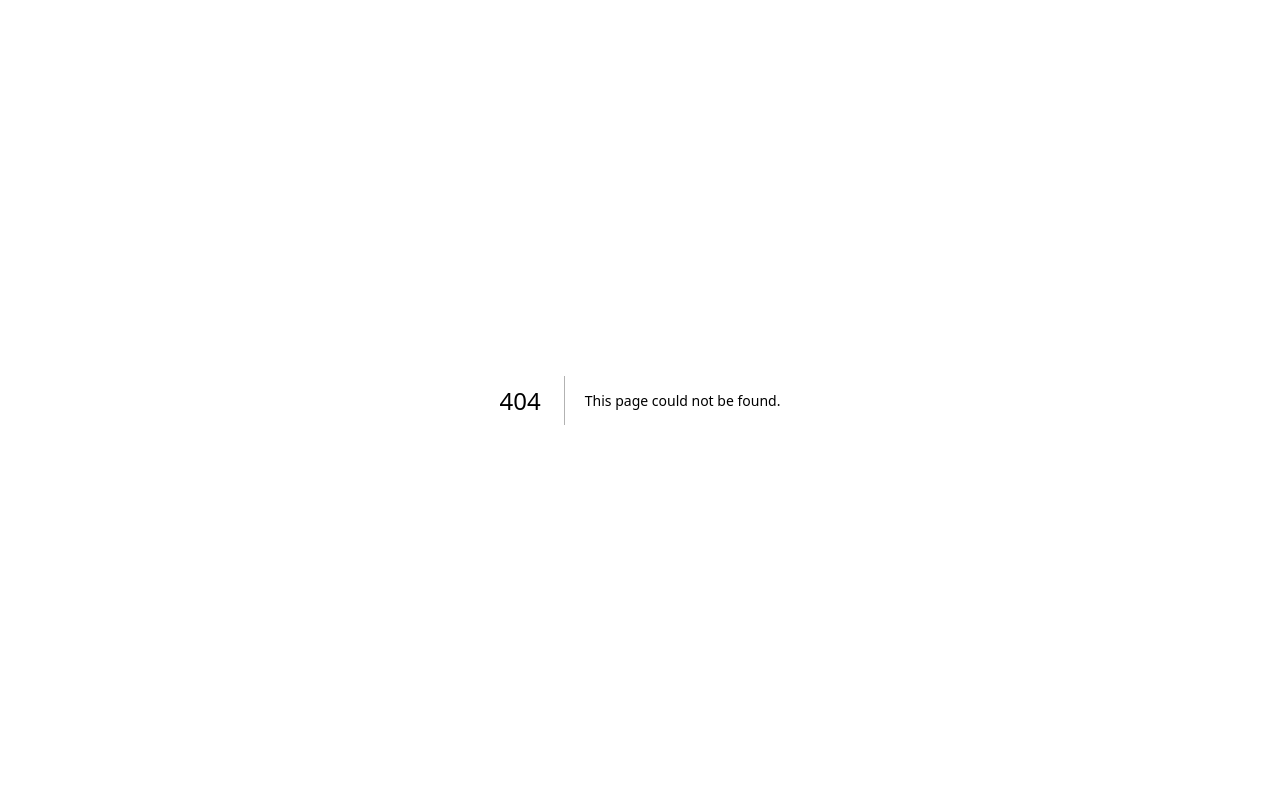
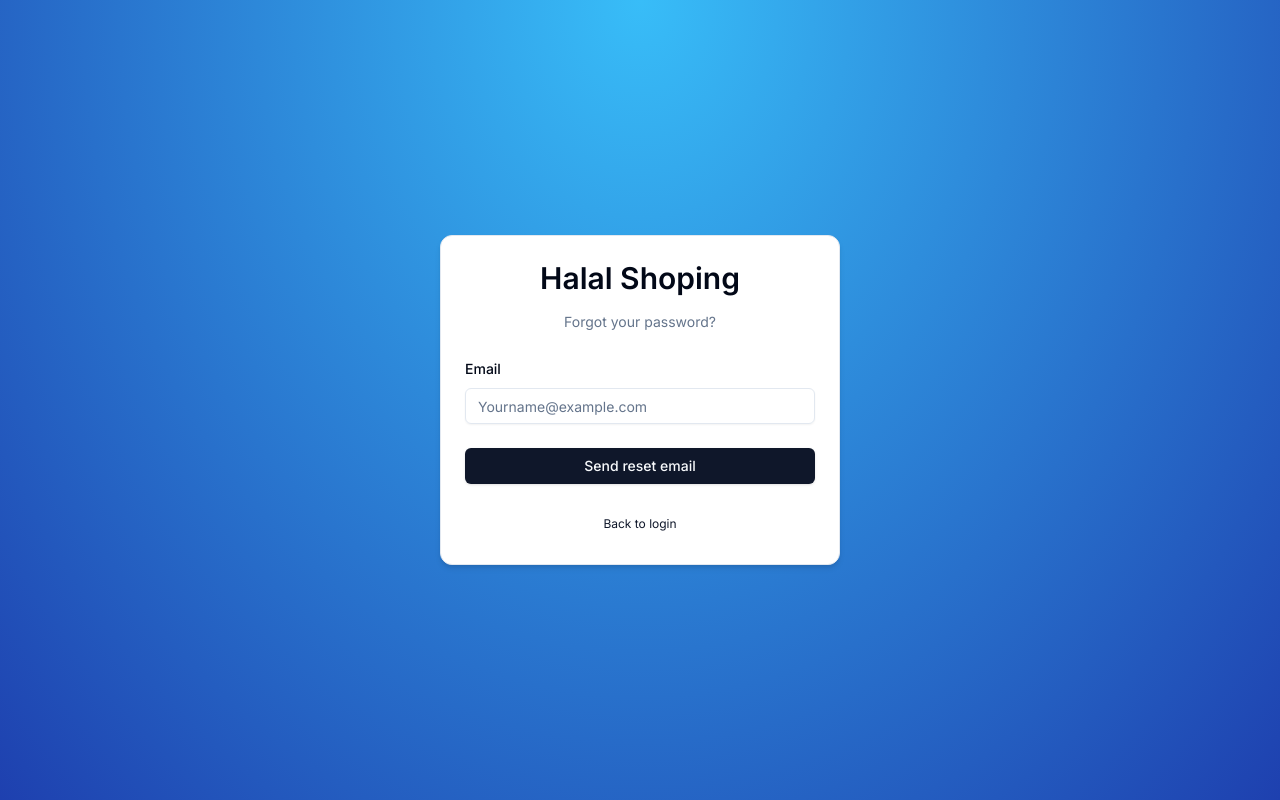
Before and after one commit to Yanal-Sabbagh07/E-Halal, a Next.js app: page /auth/reset in a window 1280 px wide. Before the commit this address had no page. Built offline with nearby package versions, Linux system fonts and the light colour scheme.

Commit message:
create password rest form, create rest action on the server, sent the email from the form to the server, validate it, check if email exist and send a success or error message back to the frontend.

```diff
--- /dev/null
+++ b/actions/reset.ts
@@ -0,0 +1,24 @@
+"use server";
+
+
+import {ResetSchema} from "@/schemas";
+import {z} from "zod";
+import {getUserByEmail} from "@/data/user";
+
+export const  reset = async (values : z.infer<typeof ResetSchema>) => {
+    const validateFields = ResetSchema.safeParse(values); // server side validation
+    if(!validateFields.success) {
+        return { error : "Invalid email!"}
+    }
+    const {email} = validateFields.data ;
+
+    const existingUser = await getUserByEmail(email);
+
+    if( !existingUser ) {
+        return (
+            {error: "Email not found!"}
+        );
+    }
+
+    return {success : "Reset email has been sent!"};
+}
--- a/app/auth/register/page.tsx
+++ b/app/auth/register/page.tsx
@@ -7,5 +7,4 @@ const RegisterPage = () => {
         </div>
     );
 };
-
 export default RegisterPage;
--- /dev/null
+++ b/app/auth/reset/page.tsx
@@ -0,0 +1,10 @@
+import React from 'react';
+import {ResetForm} from "@/components/auth/reset-form";
+
+const ResetPage = () => {
+    return (
+        <ResetForm />
+    );
+};
+
+export default ResetPage;
--- a/components/auth/login-form.tsx
+++ b/components/auth/login-form.tsx
@@ -15,6 +15,7 @@ import {Button} from "@/components/ui/button";
 import {FormError} from "@/components/form-error";
 import {FormSuccess} from "@/components/form-success";
 import {login} from "@/actions/login";
+import Link from "next/link";
 
 const LoginForm = () => {
     const searchParams = useSearchParams();
@@ -81,6 +82,9 @@ const LoginForm = () => {
                                             disabled={isPending}
                                         />
                                     </FormControl>
+                                    <Button size={"sm"} variant={"link"} asChild className={"px-0 font-normal"}>
+                                        <Link href={"/auth/reset"}> Forgot your Password?</Link>
+                                    </Button>
                                     <FormMessage />
                                 </FormItem>
                             )}
--- /dev/null
+++ b/components/auth/reset-form.tsx
@@ -0,0 +1,71 @@
+"use client";
+
+import React, {useState} from 'react';
+import {useTransition} from "react";
+import { useForm } from "react-hook-form";
+import {zodResolver} from "@hookform/resolvers/zod";
+
+import {Form, FormControl, FormField, FormItem , FormLabel,FormMessage} from "@/components/ui/form";
+import {CardWrapper} from "@/components/auth/card-wrapper";
+import {ResetSchema} from "@/schemas";
+import {z} from "zod";
+import {Input} from "@/components/ui/input";
+import {Button} from "@/components/ui/button";
+import {FormError} from "@/components/form-error";
+import {FormSuccess} from "@/components/form-success";
+import {reset} from "@/actions/reset";
+
+
+const ResetForm = () => {
+    const[error,setError] = useState<string | undefined>();
+    const[success,setSuccess] = useState<string | undefined>();
+    const [isPending, startTransition] = useTransition();
+
+    const form = useForm<z.infer<typeof ResetSchema>>({
+        resolver: zodResolver(ResetSchema),
+        defaultValues: {email:""}
+    });
+    const onSubmit = (values: z.infer<typeof ResetSchema>) =>{
+        setError("");
+        setSuccess("");
+        startTransition(()=>{
+            console.log(values);
+            reset(values).then((data)=>{
+                setError(data?.error);
+                setSuccess(data?.success);
+            }); // send values with server actions to the server
+        });
+    };
+    return (
+        <CardWrapper headerLabel={"Forgot your password?"} backButtonLabel={"Back to login"} backButtonHref={"/auth/login"} >
+            <Form {...form}>
+                <form className={"space-y-6"} onSubmit={form.handleSubmit(onSubmit)}>
+                    <div className={"space-y-4"}>
+                        <FormField name={"email"} control={form.control} render={({field})=> (
+                                <FormItem>
+                                    <FormLabel>Email</FormLabel>
+                                    <FormControl>
+                                        <Input
+                                            {...field}
+                                            placeholder={"Yourname@example.com"}
+                                            type="email"
+                                            disabled={isPending}
+                                        />
+                                    </FormControl>
+                                    <FormMessage />
+                                </FormItem>
+                            )}
+                        />
+                    </div>
+                    <FormError message={error} />
+                    <FormSuccess message={success} />
+                    <Button className={"w-full"} type={"submit"} disabled={isPending}>
+                        Send reset email
+                    </Button>
+                </form>
+            </Form>
+        </CardWrapper>
+    );
+};
+
+export {ResetForm};
--- a/routes.ts
+++ b/routes.ts
@@ -1,5 +1,5 @@
 /**
- *An arry of routes that are accessible to the public
+ *An array of routes that are accessible to the public
  * These routes do not require authentication
  * @types {string[]}
  */
@@ -11,19 +11,20 @@ export  const publicRoutes = [
 ];
 
 /**
- *An arry of routes that are used for authentication
- * These routes will redirect logged in users to /settings
+ *An array of routes that are used for authentication
+ * These routes will redirect logged-in users to /settings
  * @types {string[]}
  */
 export const authRoutes = [
     "/auth/login",
     "/auth/register",
-    "/auth/error"
+    "/auth/error",
+    "/auth/reset"
 ];
 
 /**
  *The prefix for API authentication routes
- * routes that starts with this prefix are used for Api authentication purposes
+ *that starts with this prefix are used for Api authentication purposes
  * @types {string[]}
  */
 export const apiAuthPrefix = "/api/auth";
--- a/schemas/index.ts
+++ b/schemas/index.ts
@@ -1,12 +1,16 @@
 import * as z from "zod";
 
 export const LoginSchema = z.object({
-    email: z.string().email(),
+    email: z.string().email({message:"Email is required"}),
     password: z.string().min(1,{message:"Password is required"})
 });
 
 export const RegisterSchema = z.object({
     name: z.string().min(1, "Full name"),
-    email: z.string().email(),
+    email: z.string().email({message:"Email is required"}),
     password: z.string().min(8,{message:"Minimum 8 characters required"}),
 });
+
+export const ResetSchema = z.object({
+    email: z.string().email({message: "Email is required"}),
+});
```
Also changed, not shown: actions/new-verification.ts (+6 -3 lines).
